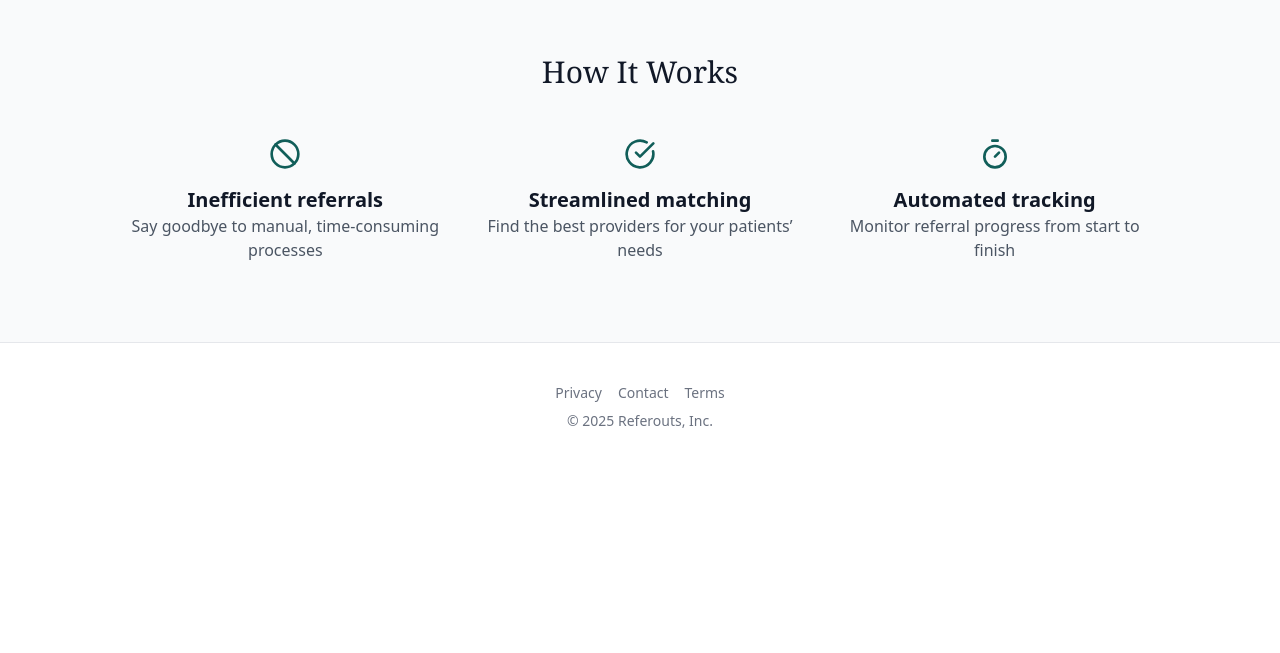
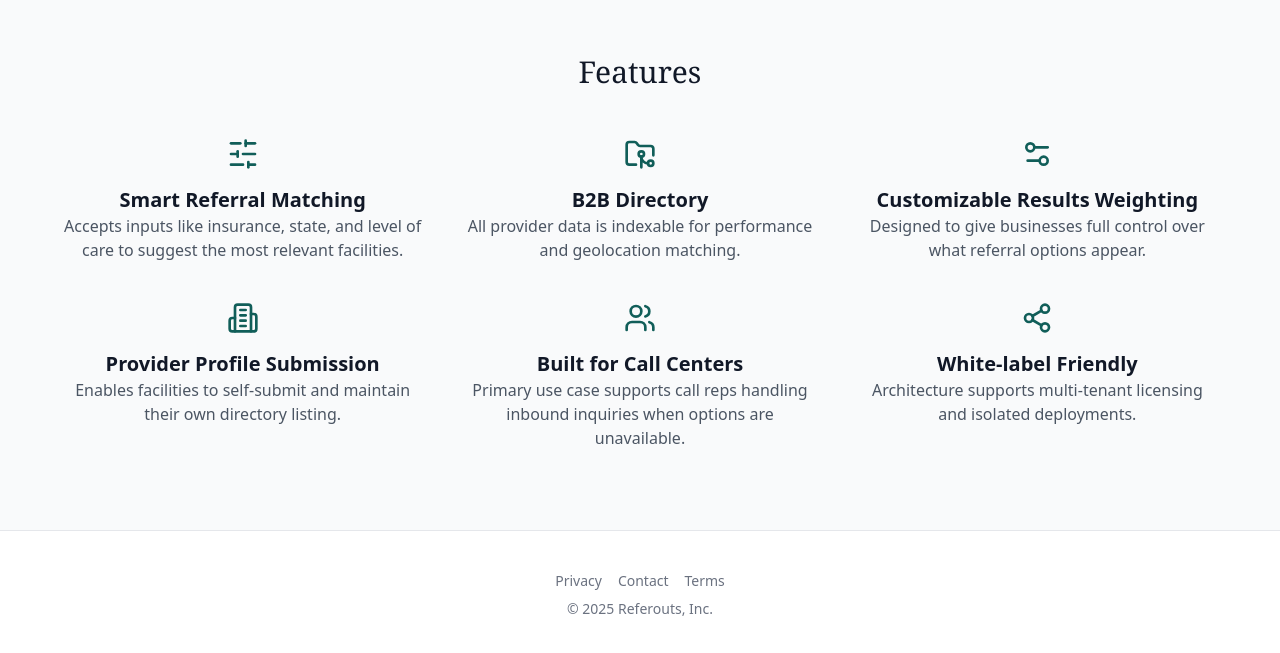
Before and after one commit to WJCorn/referouts, a React (Vite) app in the folder client/: page / in a window 1280 px wide. Shown: the part 899-1552 px from the top of the page. Before the commit the page ends 1370 px from the top, so only its background shows below. Built offline with nearby package versions, Linux system fonts and the light colour scheme.

Commit message:
Feature updates

```diff
--- a/client/src/components/Features.jsx
+++ b/client/src/components/Features.jsx
@@ -1,21 +1,43 @@
 import { motion } from 'framer-motion';
-import { Ban, CheckCircle, Timer } from 'lucide-react';
+import {
+  SlidersHorizontal,
+  Building2,
+  FolderGit2,
+  Users,
+  Share2,
+  Settings2,
+} from 'lucide-react';
 
 const features = [
   {
-    title: "Inefficient referrals",
-    desc: "Say goodbye to manual, time-consuming processes",
-    icon: <Ban size={32} className="text-teal-800 mx-auto mb-4" />,
+    title: "Smart Referral Matching",
+    desc: "Accepts inputs like insurance, state, and level of care to suggest the most relevant facilities.",
+    icon: <SlidersHorizontal size={32} className="text-teal-800 mx-auto mb-4" />,
   },
   {
-    title: "Streamlined matching",
-    desc: "Find the best providers for your patients’ needs",
-    icon: <CheckCircle size={32} className="text-teal-800 mx-auto mb-4" />,
+    title: "B2B Directory",
+    desc: "All provider data is indexable for performance and geolocation matching.",
+    icon: <FolderGit2 size={32} className="text-teal-800 mx-auto mb-4" />,
   },
   {
-    title: "Automated tracking",
-    desc: "Monitor referral progress from start to finish",
-    icon: <Timer size={32} className="text-teal-800 mx-auto mb-4" />,
+    title: "Customizable Results Weighting",
+    desc: "Designed to give businesses full control over what referral options appear.",
+    icon: <Settings2 size={32} className="text-teal-800 mx-auto mb-4" />,
+  },
+  {
+    title: "Provider Profile Submission",
+    desc: "Enables facilities to self-submit and maintain their own directory listing.",
+    icon: <Building2 size={32} className="text-teal-800 mx-auto mb-4" />,
+  },
+  {
+    title: "Built for Call Centers",
+    desc: "Primary use case supports call reps handling inbound inquiries when options are unavailable.",
+    icon: <Users size={32} className="text-teal-800 mx-auto mb-4" />,
+  },
+  {
+    title: "White-label Friendly",
+    desc: "Architecture supports multi-tenant licensing and isolated deployments.",
+    icon: <Share2 size={32} className="text-teal-800 mx-auto mb-4" />,
   },
 ];
 
@@ -29,10 +51,10 @@ export default function Features() {
         viewport={{ once: true }}
         className="text-center text-3xl font-serif mb-12"
       >
-        How It Works
+        Features
       </motion.h2>
 
-      <div className="max-w-5xl mx-auto grid grid-cols-1 md:grid-cols-3 gap-10 text-center">
+      <div className="max-w-6xl mx-auto grid grid-cols-1 sm:grid-cols-2 lg:grid-cols-3 gap-10 text-center">
         {features.map(({ title, desc, icon }) => (
           <motion.div
             key={title}
@@ -43,7 +65,7 @@ export default function Features() {
           >
             {icon}
             <h3 className="text-xl font-semibold">{title}</h3>
-            <p className="text-gray-600">{desc}</p>
+            <p className="text-gray-600 dark:text-gray-300">{desc}</p>
           </motion.div>
         ))}
       </div>
```
